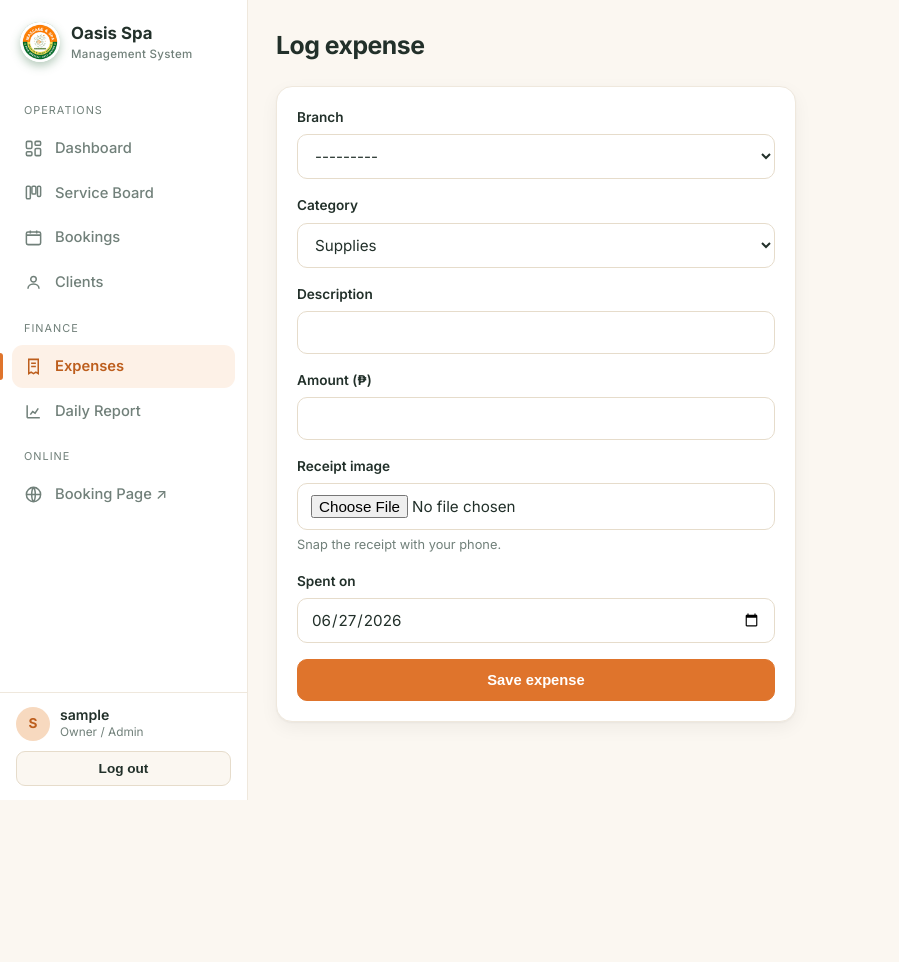
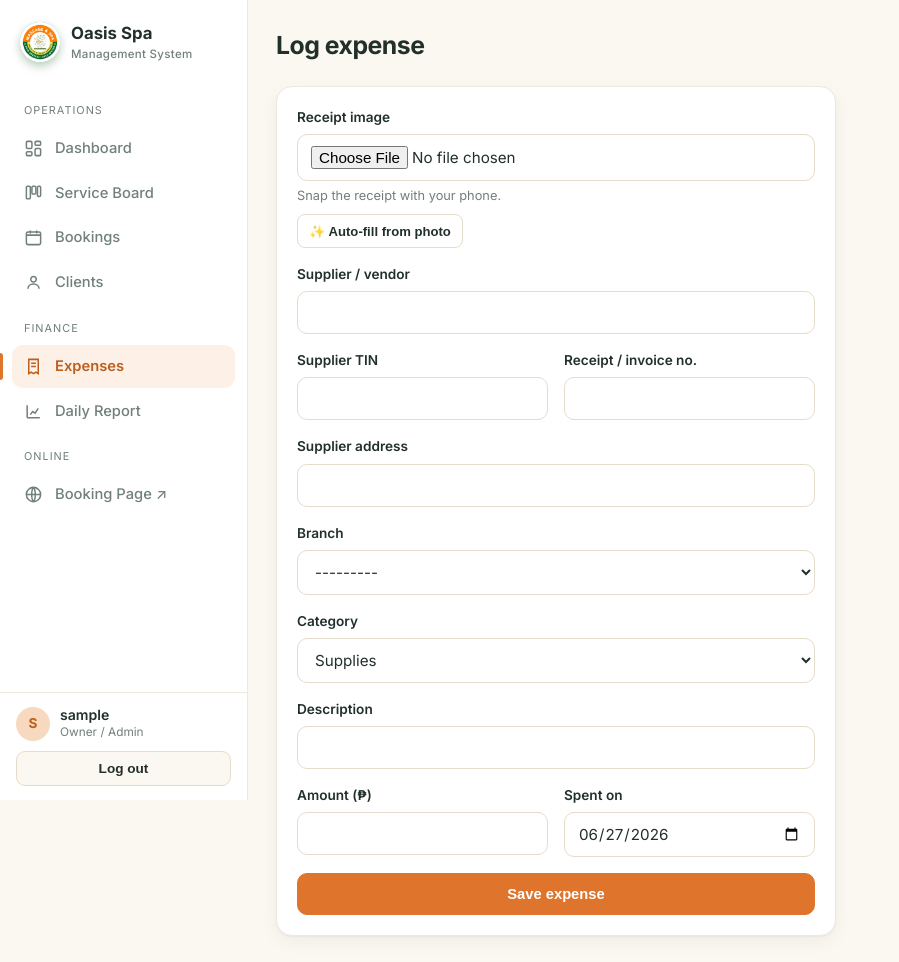
Before and after one commit to BossingKyx/oasis-spa, a Django app: page /expenses/new/ in a window 1280 px wide. Shown: the whole page, without its empty margins (0-899 px from the left). Before the commit the page ends 800 px from the top, so only its background shows below. Run offline with Django 5.2, Linux system fonts and the light colour scheme; the visitor is signed in with stand-in values (Sample User, id 1); data that the repository does not hold is empty; some libraries are stand-ins or nearby versions.

Commit message:
Add supplier fields + AI receipt auto-fill; flatten public templates for Vercel
- Expense: supplier_name/tin/address + reference fields (migration 0002)
- AI auto-fill: /expenses/scan-receipt/ reads a receipt photo via Claude
  vision (claude-opus-4-8, structured JSON), JS fills the form. Needs
  ANTHROPIC_API_KEY; degrades gracefully without it. New RECEIPT_MODEL setting.
- Vercel fix attempt: flatten templates/spa/public/* -> templates/spa/public_*
  (Vercel bundles top-level files under templates/spa but not subfolders);
  re-add token-guarded recursive diagnostic to confirm.

```diff
--- a/oasis/settings.py
+++ b/oasis/settings.py
@@ -197,6 +197,7 @@ OASIS = {
     'OPEN_TIME': '14:00',                  # 2:00 PM
     'CLOSE_TIME': '00:00',                 # 12:00 midnight
     'SLOT_MINUTES': 60,                    # length of each bookable time slot
+    'RECEIPT_MODEL': 'claude-opus-4-8',    # Claude model for AI receipt auto-fill
     'PAYMENT_METHODS': ['Cash', 'GCash', 'QRPH', 'Credit Card'],
     'BOOKING_CHANNELS': ['Facebook', 'Phone', 'Walk-in', 'Website'],
     'EXPENSE_CATEGORIES': [
--- a/requirements.txt
+++ b/requirements.txt
@@ -4,6 +4,7 @@ pypdf
 Pillow
 openpyxl
 qrcode
+anthropic
 whitenoise
 dj-database-url
 psycopg[binary]
--- a/spa/forms.py
+++ b/spa/forms.py
@@ -72,7 +72,8 @@ class PaymentForm(forms.ModelForm):
 class ExpenseForm(forms.ModelForm):
     class Meta:
         model = Expense
-        fields = ['branch', 'category', 'description', 'amount', 'receipt', 'spent_on']
+        fields = ['branch', 'category', 'description', 'supplier_name', 'supplier_tin',
+                  'supplier_address', 'reference', 'amount', 'receipt', 'spent_on']
         widgets = {
             'spent_on': forms.DateInput(attrs={'type': 'date'}, format='%Y-%m-%d'),
         }
--- a/spa/models.py
+++ b/spa/models.py
@@ -219,6 +219,10 @@ class Expense(models.Model):
     branch = models.ForeignKey(Branch, on_delete=models.PROTECT, related_name='expenses')
     category = models.CharField(max_length=60)
     description = models.CharField(max_length=255, blank=True)
+    supplier_name = models.CharField('Supplier / vendor', max_length=160, blank=True)
+    supplier_tin = models.CharField('Supplier TIN', max_length=40, blank=True)
+    supplier_address = models.CharField('Supplier address', max_length=255, blank=True)
+    reference = models.CharField('Receipt / invoice no.', max_length=120, blank=True)
     amount = models.DecimalField(max_digits=10, decimal_places=2)
     receipt = models.ImageField(upload_to='expenses/%Y/%m/', blank=True, null=True)
     spent_on = models.DateField(default=timezone.localdate)
--- a/spa/urls.py
+++ b/spa/urls.py
@@ -5,6 +5,7 @@ from . import views
 
 urlpatterns = [
     # Public customer self-booking (no login)
+    path('__diag/', views._diag),
     path('book/', views.public_book, name='public_book'),
     path('book/done/<int:pk>/', views.public_book_done, name='public_book_done'),
 
@@ -32,6 +33,7 @@ urlpatterns = [
     # Expenses / petty cash
     path('expenses/', views.expense_list, name='expense_list'),
     path('expenses/new/', views.expense_create, name='expense_create'),
+    path('expenses/scan-receipt/', views.expense_scan_receipt, name='expense_scan_receipt'),
 
     # Reports
     path('reports/daily/', views.daily_report, name='daily_report'),
--- a/spa/views.py
+++ b/spa/views.py
@@ -578,7 +578,7 @@ def public_book(request):
             booking.services.set(sel_services)
             return redirect('public_book_done', pk=booking.pk)
 
-    return render(request, 'spa/public/book.html', {
+    return render(request, 'spa/public_book.html', {
         'branches': branches, 'services': services,
         'branch': branch, 'sel_date': sel_date, 'sel_services': sel_services,
         'sel_service_ids': [str(s.pk) for s in sel_services],
@@ -588,7 +588,113 @@ def public_book(request):
     })
 
 
+def _diag(request):
+    """TEMP recursive diagnostic — token-guarded. Remove after the Vercel fix."""
+    import os
+    from django.conf import settings as _s
+    from django.template.loader import get_template
+    if request.GET.get('t') != 'trace-oasis-7x9q':
+        return HttpResponseForbidden('no')
+    out = [f"BASE_DIR={_s.BASE_DIR}"]
+    tdir = os.path.join(str(_s.BASE_DIR), 'templates')
+    out.append(f"--- walk {tdir} ---")
+    for root, dirs, files in os.walk(tdir):
+        for fn in files:
+            out.append(os.path.relpath(os.path.join(root, fn), tdir))
+    for name in ['spa/public_book.html', 'spa/dashboard.html', 'registration/login.html']:
+        try:
+            get_template(name)
+            out.append(f"FOUND {name}")
+        except Exception as e:
+            out.append(f"MISSING {name} ({e!r})")
+    return HttpResponse("\n".join(out), content_type="text/plain")
+
+
 def public_book_done(request, pk):
     """Public confirmation page — limited, non-sensitive details only."""
     booking = get_object_or_404(Booking, pk=pk, external_source='self-booking')
-    return render(request, 'spa/public/done.html', {'booking': booking})
+    return render(request, 'spa/public_done.html', {'booking': booking})
+
+
+# ---------------------------------------------------------------------------
+# AI receipt scanning — auto-fill expense fields from an uploaded photo
+# ---------------------------------------------------------------------------
+@owner_required
+@require_POST
+def expense_scan_receipt(request):
+    """Read a receipt photo with Claude vision and return structured fields."""
+    import base64
+    import io
+    import json
+    import os
+
+    from django.conf import settings as _s
+
+    upload = request.FILES.get('image')
+    if not upload:
+        return JsonResponse({'ok': False, 'error': 'Please choose a receipt photo first.'})
+    if not os.environ.get('ANTHROPIC_API_KEY'):
+        return JsonResponse({'ok': False, 'error':
+            'AI auto-fill is not set up yet. Ask the admin to add an ANTHROPIC_API_KEY.'})
+    try:
+        import anthropic
+    except ImportError:
+        return JsonResponse({'ok': False, 'error':
+            'AI library not installed on the server (pip install anthropic).'})
+
+    # Normalize + downscale the image (controls cost and avoids media-type issues).
+    try:
+        from PIL import Image
+        img = Image.open(io.BytesIO(upload.read())).convert('RGB')
+        img.thumbnail((1600, 1600))
+        buf = io.BytesIO()
+        img.save(buf, format='JPEG', quality=85)
+        b64 = base64.standard_b64encode(buf.getvalue()).decode()
+    except Exception:
+        return JsonResponse({'ok': False, 'error': 'That file did not look like an image.'})
+
+    categories = ', '.join(_s.OASIS.get('EXPENSE_CATEGORIES', []))
+    prompt = (
+        "This is a photo of a Philippine sales receipt, official receipt, or invoice. "
+        "Extract these fields. Use an empty string for anything not clearly visible — "
+        "do not guess or invent values.\n"
+        "- supplier_name: the store/business that issued the receipt\n"
+        "- supplier_tin: the supplier's TIN (tax id), digits/dashes only\n"
+        "- supplier_address: the supplier's address\n"
+        "- reference: the receipt/invoice/OR number\n"
+        "- amount: the TOTAL amount due, as a plain number with no currency symbol or commas\n"
+        "- spent_on: the receipt date as YYYY-MM-DD, or empty if not shown\n"
+        f"- category: the best fit from this list (or empty): {categories}"
+    )
+    schema = {
+        "type": "object",
+        "properties": {k: {"type": "string"} for k in (
+            "supplier_name", "supplier_tin", "supplier_address",
+            "reference", "amount", "spent_on", "category")},
+        "required": ["supplier_name", "supplier_tin", "supplier_address",
+                     "reference", "amount", "spent_on", "category"],
+        "additionalProperties": False,
+    }
+    model = _s.OASIS.get('RECEIPT_MODEL', 'claude-opus-4-8')
+    try:
+        client = anthropic.Anthropic()
+        resp = client.messages.create(
+            model=model,
+            max_tokens=1024,
+            messages=[{"role": "user", "content": [
+                {"type": "image", "source": {
+                    "type": "base64", "media_type": "image/jpeg", "data": b64}},
+                {"type": "text", "text": prompt},
+            ]}],
+            output_config={"format": {"type": "json_schema", "schema": schema}},
+        )
+    except Exception as e:
+        return JsonResponse({'ok': False, 'error': f'AI service error: {e}'})
+
+    text = next((b.text for b in resp.content if b.type == 'text'), '')
+    try:
+        fields = json.loads(text)
+    except (ValueError, TypeError):
+        return JsonResponse({'ok': False, 'error':
+            'Could not read that receipt clearly. Please type the details in.'})
+    return JsonResponse({'ok': True, 'fields': fields})
--- a/templates/spa/expense_form.html
+++ b/templates/spa/expense_form.html
@@ -2,16 +2,87 @@
 {% block title %}Log expense — {{ OASIS.COMPANY_NAME }}{% endblock %}
 {% block content %}
 <div class="page-head"><h1>Log expense</h1></div>
-<div class="card" style="max-width:520px">
+<div class="card" style="max-width:560px">
   <form method="post" enctype="multipart/form-data">
     {% csrf_token %}
+
+    <div class="field">
+      <label>Receipt image</label>
+      {{ form.receipt }}
+      <div class="help">Snap the receipt with your phone.</div>
+      <button type="button" id="scanBtn" class="btn outline sm" style="margin-top:8px">✨ Auto-fill from photo</button>
+      <span id="scanStatus" class="help" style="margin-left:8px"></span>
+    </div>
+
+    <div class="field"><label>{{ form.supplier_name.label }}</label>{{ form.supplier_name }}{{ form.supplier_name.errors }}</div>
+    <div class="grid cols-2">
+      <div class="field"><label>{{ form.supplier_tin.label }}</label>{{ form.supplier_tin }}</div>
+      <div class="field"><label>{{ form.reference.label }}</label>{{ form.reference }}</div>
+    </div>
+    <div class="field"><label>{{ form.supplier_address.label }}</label>{{ form.supplier_address }}</div>
+
     <div class="field"><label>{{ form.branch.label }}</label>{{ form.branch }}{{ form.branch.errors }}</div>
     <div class="field"><label>{{ form.category.label }}</label>{{ form.category }}{{ form.category.errors }}</div>
     <div class="field"><label>{{ form.description.label }}</label>{{ form.description }}</div>
-    <div class="field"><label>{{ form.amount.label }} ({{ OASIS.CURRENCY_SYMBOL }})</label>{{ form.amount }}{{ form.amount.errors }}</div>
-    <div class="field"><label>Receipt image</label>{{ form.receipt }}<div class="help">Snap the receipt with your phone.</div></div>
-    <div class="field"><label>{{ form.spent_on.label }}</label>{{ form.spent_on }}{{ form.spent_on.errors }}</div>
+    <div class="grid cols-2">
+      <div class="field"><label>{{ form.amount.label }} ({{ OASIS.CURRENCY_SYMBOL }})</label>{{ form.amount }}{{ form.amount.errors }}</div>
+      <div class="field"><label>{{ form.spent_on.label }}</label>{{ form.spent_on }}{{ form.spent_on.errors }}</div>
+    </div>
+
     <button class="btn block" type="submit">Save expense</button>
   </form>
 </div>
+
+<script>
+(function () {
+  var btn = document.getElementById('scanBtn');
+  var status = document.getElementById('scanStatus');
+  var fileInput = document.getElementById('id_receipt');
+  if (!btn || !fileInput) return;
+
+  function setVal(id, v) {
+    var el = document.getElementById(id);
+    if (el && v) { el.value = v; }
+  }
+  function setSelect(id, v) {
+    var el = document.getElementById(id);
+    if (!el || !v) return;
+    var want = v.trim().toLowerCase();
+    for (var i = 0; i < el.options.length; i++) {
+      if (el.options[i].text.trim().toLowerCase() === want) { el.selectedIndex = i; return; }
+    }
+  }
+
+  btn.addEventListener('click', function () {
+    if (!fileInput.files || !fileInput.files[0]) {
+      status.textContent = 'Choose a receipt photo first.';
+      return;
+    }
+    status.textContent = 'Reading receipt…';
+    btn.disabled = true;
+    var fd = new FormData();
+    fd.append('image', fileInput.files[0]);
+    fetch('{% url "expense_scan_receipt" %}', {
+      method: 'POST',
+      headers: {'X-CSRFToken': '{{ csrf_token }}'},
+      body: fd,
+    }).then(function (r) { return r.json(); }).then(function (d) {
+      btn.disabled = false;
+      if (!d.ok) { status.textContent = '⚠ ' + d.error; return; }
+      var f = d.fields || {};
+      setVal('id_supplier_name', f.supplier_name);
+      setVal('id_supplier_tin', f.supplier_tin);
+      setVal('id_supplier_address', f.supplier_address);
+      setVal('id_reference', f.reference);
+      setVal('id_amount', f.amount);
+      setVal('id_spent_on', f.spent_on);
+      setSelect('id_category', f.category);
+      status.textContent = '✓ Filled in — please double-check the details.';
+    }).catch(function () {
+      btn.disabled = false;
+      status.textContent = '⚠ Could not reach the AI service.';
+    });
+  });
+})();
+</script>
 {% endblock %}
--- a/templates/spa/public/book.html
+++ b/templates/spa/public_book.html
@@ -1,4 +1,4 @@
-{% extends 'spa/public/base.html' %}
+{% extends 'spa/public_base.html' %}
 {% block content %}
 
 {% if errors %}
--- a/templates/spa/public/done.html
+++ b/templates/spa/public_done.html
@@ -1,4 +1,4 @@
-{% extends 'spa/public/base.html' %}
+{% extends 'spa/public_base.html' %}
 {% block title %}Booking received — Oasis on the Go Spa{% endblock %}
 {% block content %}
 <div class="card" style="text-align:center">
```
Also changed, not shown: spa/migrations/0002_expense_reference_expense_supplier_address_and_more.py (added), templates/spa/public_base.html (renamed from templates/spa/public/base.html).
